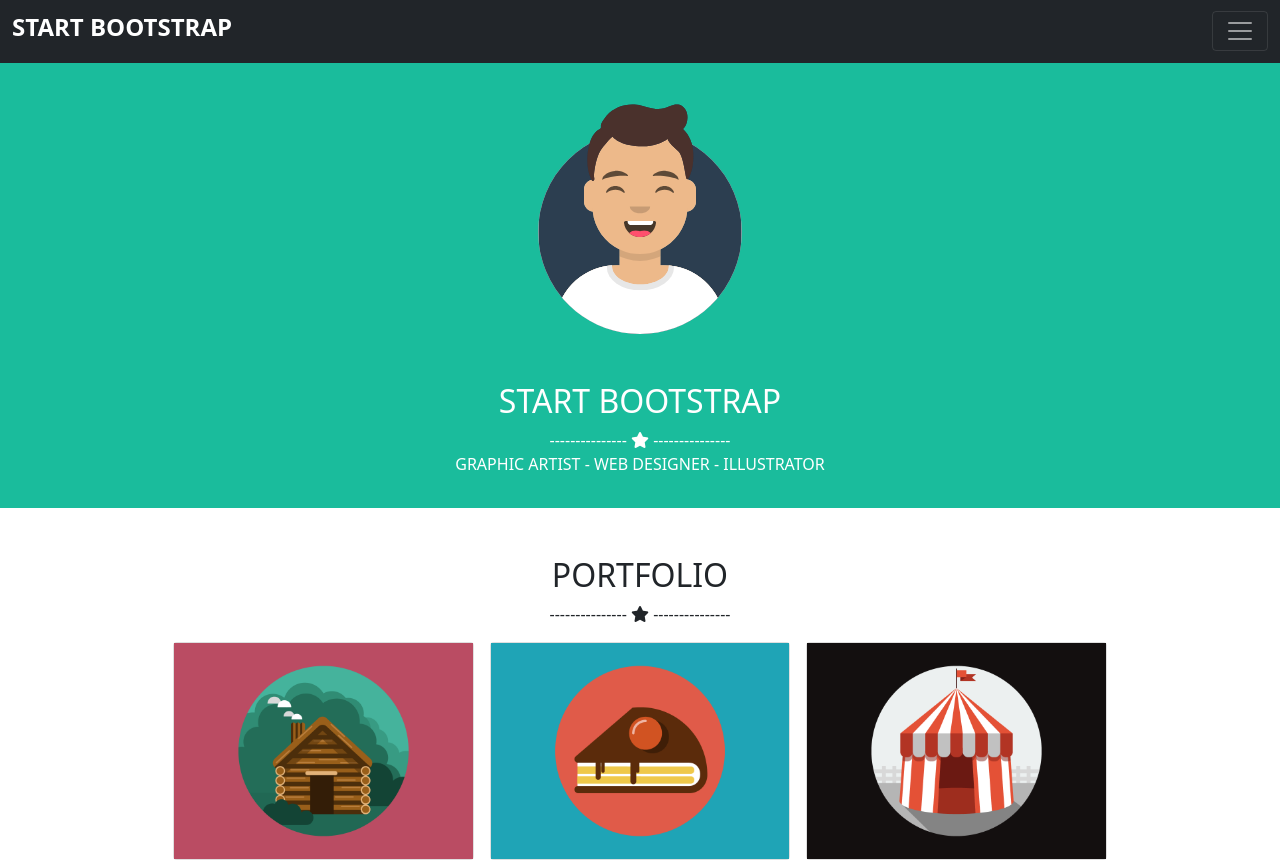
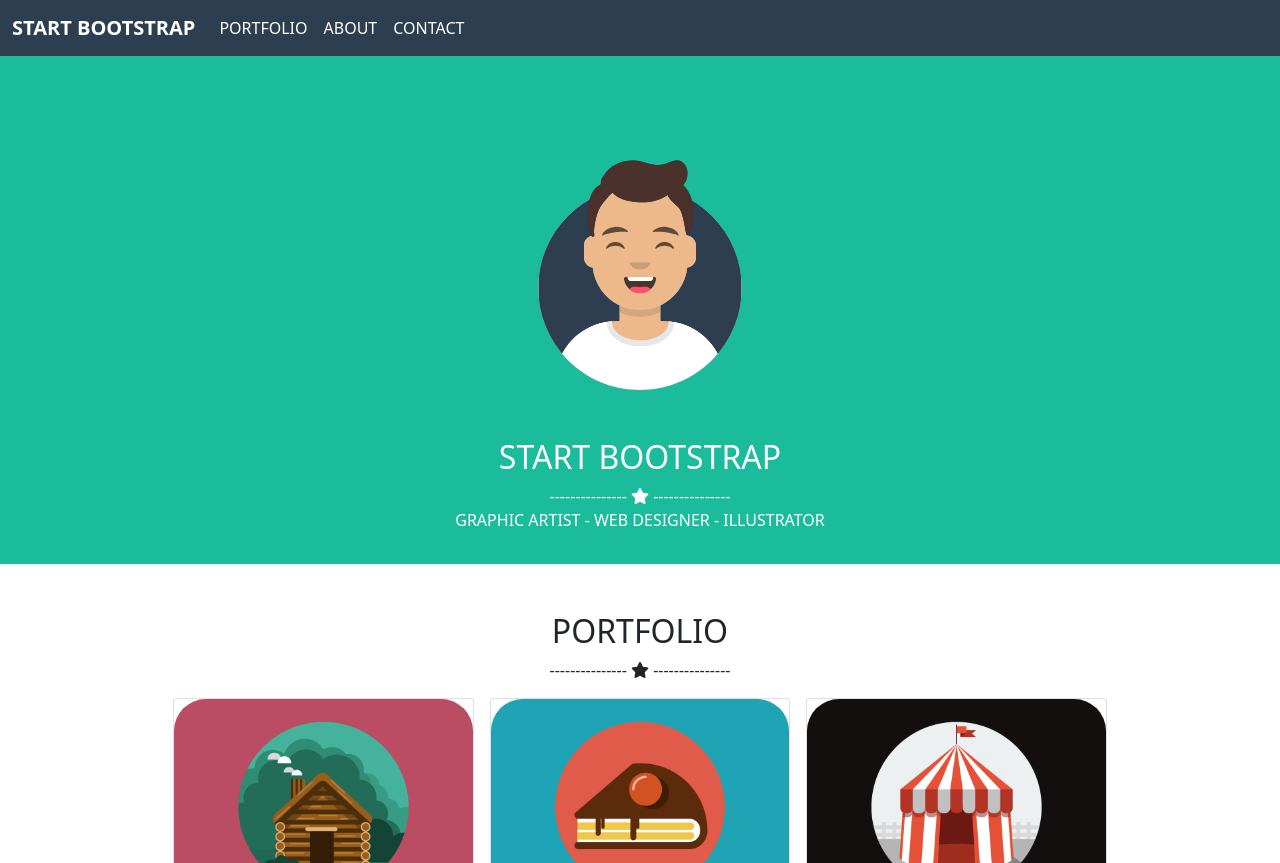
Before and after one commit to matteocalonaci/html-css-bootstrap-freelancer, a plain HTML site: page index.html in a window 1280 px wide. Shown: the top 863 px of the page. Drawn offline with nearby package versions, Linux system fonts and the light colour scheme.

Commit message:
Terzo commit

```diff
--- a/Cartella CSS/style.css
+++ b/Cartella CSS/style.css
@@ -2,13 +2,10 @@ header {
     background-color: rgb(44, 62, 80);
 }
 
+.navbar-toggler-icon {
+    color: white;
+}
 
-
-
-/* .col-5 a {
-    text-decoration: none;
-    color: white;
-} */
 
 .color-start {
     background-color: rgb(26, 188, 156);
@@ -29,7 +26,9 @@ header {
     background-color: rgb(58, 84, 109);
 }
 
-
+.card img {
+    border-radius: 2rem;
+}
 
 .green {
     color: rgb(30, 176, 150);
@@ -52,4 +51,9 @@ footer {
         max-width: 35%;
     }
 
+    #navbarText {
+        display: flex;
+        justify-content: flex-end;
+    }
+
 }
--- a/index.html
+++ b/index.html
@@ -7,8 +7,12 @@
     <title>Bootstrap-freelancer</title>
     <link href="https://cdn.jsdelivr.net/npm/bootstrap@5.0.2/dist/css/bootstrap.min.css" rel="stylesheet"
         integrity="sha384-EVSTQN3/azprG1Anm3QDgpJLIm9Nao0Yz1ztcQTwFspd3yD65VohhpuuCOmLASjC" crossorigin="anonymous">
+    <script src="https://cdn.jsdelivr.net/npm/bootstrap@5.0.2/dist/js/bootstrap.bundle.min.js"
+        integrity="sha384-MrcW6ZMFYlzcLA8Nl+NtUVF0sA7MsXsP1UyJoMp4YLEuNSfAP+JcXn/tWtIaxVXM"
+        crossorigin="anonymous"></script>
     <link rel="stylesheet" href="./Cartella CSS/style.css">
     <link rel="stylesheet" href="https://cdnjs.cloudflare.com/ajax/libs/font-awesome/6.5.2/css/all.min.css ">
+
 </head>
 
 <body>
@@ -17,39 +21,26 @@
 
 <!-- header -->
 <header>
-    <nav class="navbar navbar-dark bg-dark fixed-top">
+    <nav class="navbar navbar-expand-lg navbar-light bg-blue">
         <div class="container-fluid">
-            <a class="navbar-brand" href="#">
-                <h4><b>START BOOTSTRAP</b></h4>
-            </a>
-
-
-            <button class="navbar-toggler" type="button" data-bs-toggle="offcanvas"
-                data-bs-target="#offcanvasDarkNavbar" aria-controls="offcanvasDarkNavbar"
-                aria-label="Toggle navigation">
+            <a class="navbar-brand text-white" href="#"><b>START BOOTSTRAP</b></a>
+            <button class="navbar-toggler text-white" type="button" data-bs-toggle="collapse"
+                data-bs-target="#navbarText" aria-controls="navbarText" aria-expanded="false"
+                aria-label="Toggle navigation text-white">
                 <span class="navbar-toggler-icon"></span>
             </button>
-            <div class="offcanvas offcanvas-end text-bg-dark" tabindex="-1" id="offcanvasDarkNavbar"
-                aria-labelledby="offcanvasDarkNavbarLabel">
-                <div class="offcanvas-header">
-                    <h5 class="offcanvas-title" id="offcanvasDarkNavbarLabel">HIDDEN MENU</h5>
-                    <button type="button" class="btn-close btn-close-white" data-bs-dismiss="offcanvas"
-                        aria-label="Close"></button>
-                </div>
-                <div class="offcanvas-body">
-                    <ul class="navbar-nav justify-content-end flex-grow-1 pe-3">
+            <div class="collapse navbar-collapse" id="navbarText">
+                <ul class="navbar-nav me-auto mb-2 mb-lg-0 w=100">
                     <li class="nav-item">
-                            <a class="nav-link active" aria-current="page" href="#">PORTFOLIO</a>
+                        <a class="nav-link active text-white" aria-current="page" href="#">PORTFOLIO</a>
                     </li>
                     <li class="nav-item">
-                            <a class="nav-link" href="#">ABOUT</a>
+                        <a class="nav-link text-white" href="#">ABOUT</a>
                     </li>
                     <li class="nav-item">
-                            <a class="nav-link" href="#">CONTACT</a>
+                        <a class="nav-link text-white" href="#">CONTACT</a>
                     </li>
-
-                        </form>
-                </div>
+                </ul>
             </div>
         </div>
     </nav>
```
Lines whose indentation alone changed are shown as unchanged.
